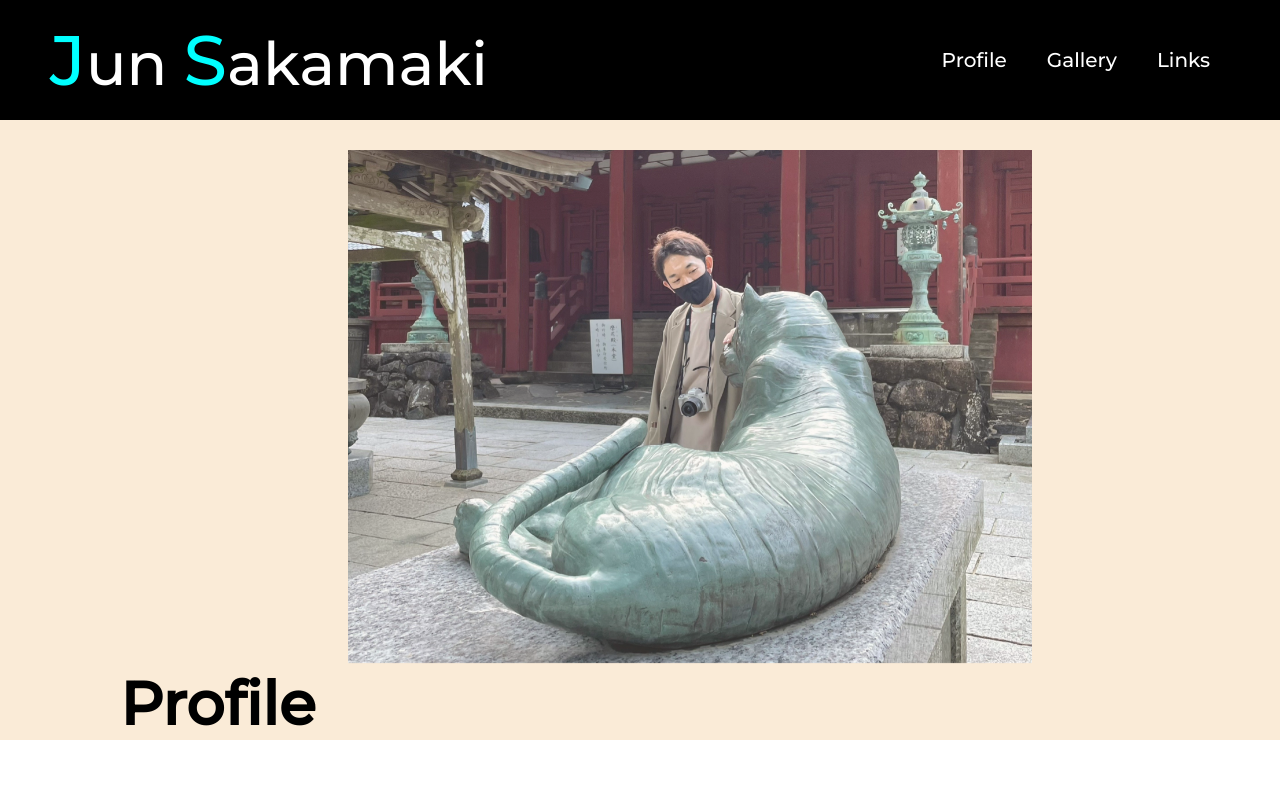
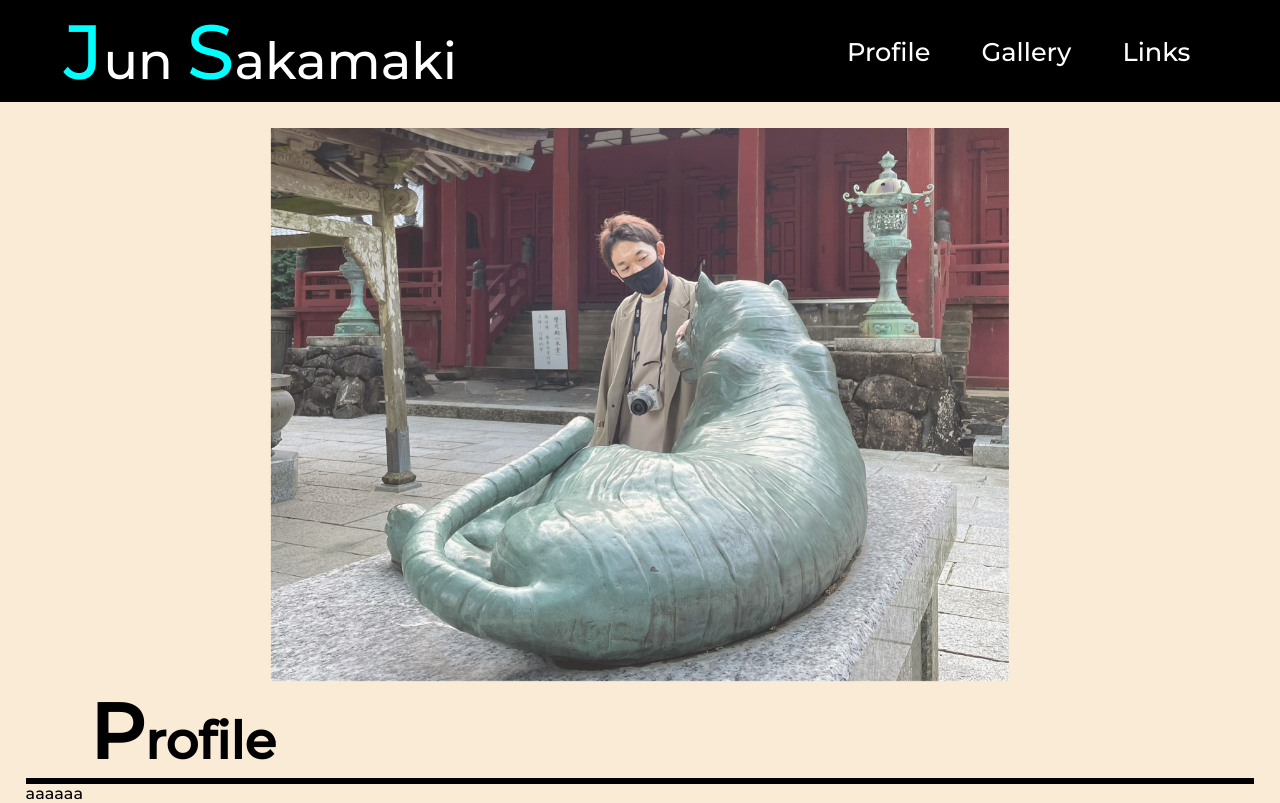
Before and after one commit to junsakamaki/my-portfolio, a plain HTML site: page index.html in a window 1280 px wide. Drawn offline with Linux system fonts and the light colour scheme; some packages are replaced by stand-ins of ours.

Commit message:
ポートフォリオサイトの作成を進めました。

```diff
--- a/index.html
+++ b/index.html
@@ -29,6 +29,7 @@
       </div>
       <div class="profile"></div>
       <h1><span>P</span>rofile</h1>
+      <div>aaaaaa</div>
     </div>
     <script src="main.js"></script>
   </body>
--- a/style.css
+++ b/style.css
@@ -11,31 +11,31 @@ body {
 .header {
   z-index: 2;
   width: 100%;
-  height: 120px;
+  height: 8vw;
   background-color: black;
-  padding: 20px 50px;
+  padding: 2vw 5vw;
   display: flex;
   align-items: center;
   position: fixed;
 }
 .header-logo {
-  font-size: 60px;
+  font-size: 4vw;
 }
 .header-logo a {
   color: white;
 }
 .header-logo span {
   color: aqua;
-  font-size: 70px;
+  font-size: 6vw;
 }
 .header-list {
-  font-size: 20px;
+  font-size: 2vw;
   color: white;
   margin-left: auto;
 }
 .header-list li {
   float: right;
-  padding: 0px 20px;
+  padding: 0vw 2vw;
 }
 .header-list a {
   color: white;
@@ -45,7 +45,7 @@ body {
 .main {
   background-color: antiquewhite;
   height: auto;
-  padding: 150px 20px 0px 120px;
+  padding: 10vw 2vw 0vw 2vw;
 }
 /* 写真 */
 .pictures {
@@ -72,5 +72,10 @@ body {
 }
 
 h1 {
-  font-size: 60px;
+  padding-left: 5vw;
+  font-size: 4vw;
+  border-bottom: solid 0.5vw;
 }
+h1 span {
+  font-size: 6vw;
+}
```
